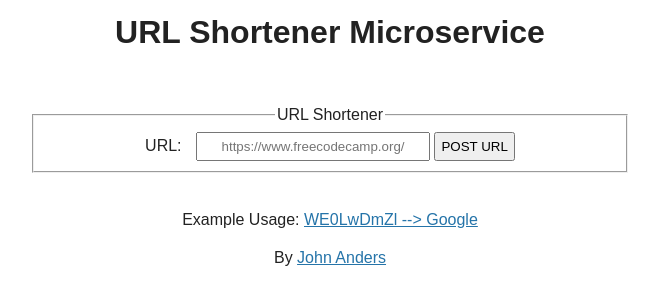
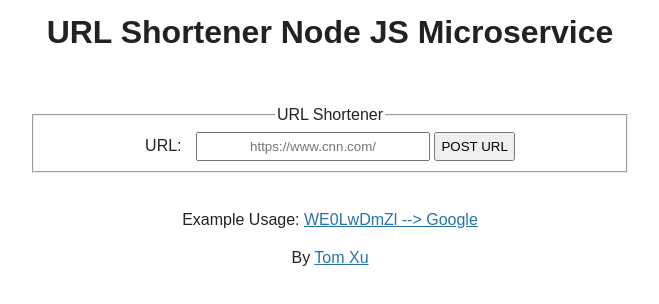
Before and after one commit to xxl4tomxu98/mongoose-node-url-shortener, a website: page views/index.html in a window 1280 px wide. Shown: the whole page, without its empty margins (310-969 px from the left). Drawn offline with Linux system fonts and the light colour scheme.

Commit message:
first commit

```diff
--- a/package.json
+++ b/package.json
@@ -1,7 +1,7 @@
 {
   "name": "shorturl",
   "version": "0.0.3",
-  "description": "API project for freeCodeCamp",
+  "description": "Node.JS MongoDB API project for freeCodeCamp",
   "main": "index.js",
   "scripts": {
     "start": "node index.js",
--- a/views/index.html
+++ b/views/index.html
@@ -2,7 +2,7 @@
 
 <html>
   <head>
-    <title>URL Shortener Microservice | john-anders.com</title>
+    <title>URL Shortener Microservice | tom-xu.com</title>
     <link
       rel="icon"
       type="image/png"
@@ -12,14 +12,14 @@
   </head>
 
   <body>
-    <h1>URL Shortener Microservice</h1>
+    <h1>URL Shortener Node JS Microservice</h1>
     <main>
       <section>
         <form action="api/shorturl" method="POST">
           <fieldset>
             <legend>URL Shortener</legend>
             <label for="url_input">URL:</label>
-            <input id="url_input" type="text" name="url" placeholder="https://www.freecodecamp.org/" />
+            <input id="url_input" type="text" name="url" placeholder="https://www.cnn.com/" />
             <input type="submit" value="POST URL" />
           </fieldset>
         </form>
@@ -29,7 +29,7 @@
           <a href="api/shorturl/WE0LwDmZl">WE0LwDmZl --> Google</a>
         </p>
     <footer>
-      <p>By <a href="https://www.john-anders.com/">John Anders</a></p>
+      <p>By <a href="https://xxl4tomxu98.github.io">Tom Xu</a></p>
     </footer>
   </body>
 </html>
```
Also changed, not shown: README.md.
